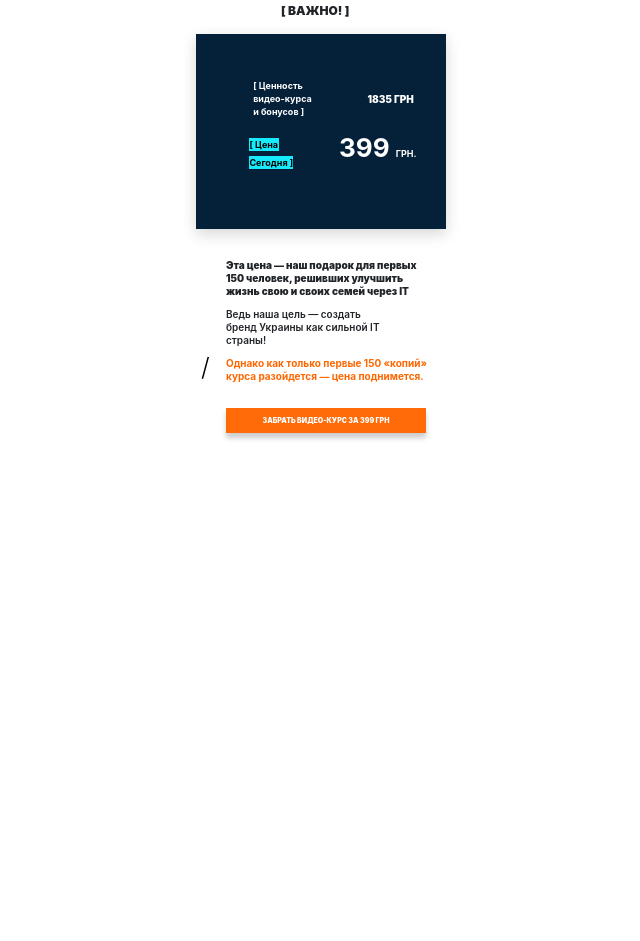
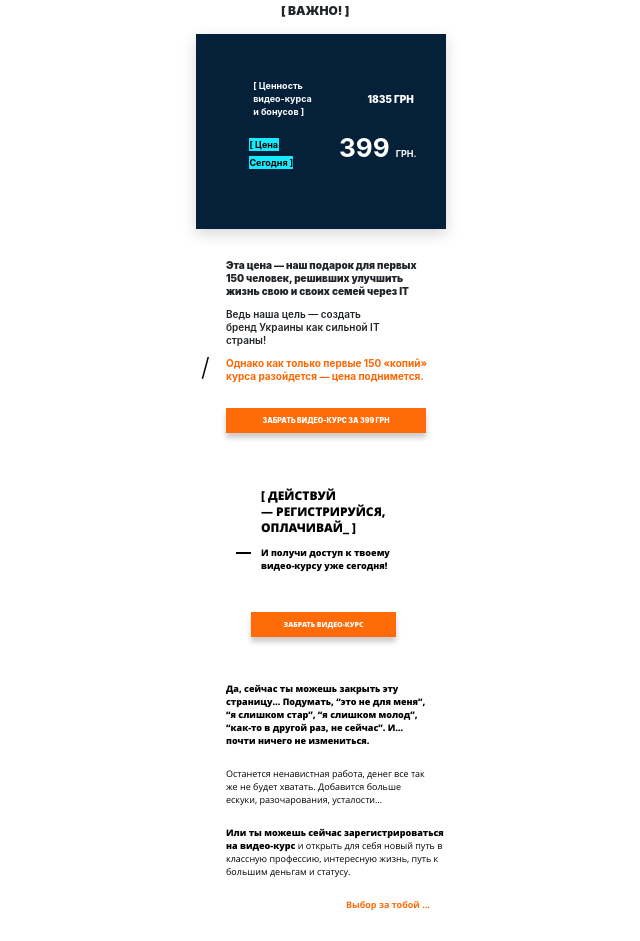
Before and after one commit to arthurtheking/tripwire, a website: page src/index.html in a window 1280 px wide. Shown: the part 10774-11715 px from the top of the page, without its empty margins (319-959 px from the left). Before the commit the page ends 11247 px from the top, so only its background shows below. Drawn offline with Linux system fonts and the light colour scheme; files that its build step writes are made by us from their sources.

Commit message:
added sec 19 320

```diff
--- a/src/index.html
+++ b/src/index.html
@@ -374,7 +374,7 @@
                     <label class="email_q_label">E-mail</label> <br>
                     <input class="email_q" type="email" required placeholder="Адрес электронного ящика">
                 </form>
-                <a class="link_buy_q" href="">Приобрести видео-курс</a>
+                <a class="link_buy_q" href="#">Приобрести видео-курс</a>
             </article>
         </div>
     </div>
@@ -396,6 +396,17 @@
             <a class="link_buy_r" href="#">Забрать видео-курс за 399 грн</a>
         </div>
     </div>
+    <div class="wrapper_s">
+        <div class="container_s">
+            <h3 class="title_s">[ Действуй <br> — регистрируйся, оплачивай_ ]</h3>
+            <h5 class="subtitle_s">И получи доступ к твоему видео-курсу уже сегодня! </h5>
+            <a class="link_buy_s" href="#">Забрать видео-курс</a>
+            <p class="text_s_primary">Да, сейчас ты можешь закрыть эту страницу… Подумать, “это не для меня”, “я слишком стар”, “я слишком молод”, “как-то в другой раз, не сейчас”. И… почти ничего не измениться. </p>
+            <p class="text_s_secondary">Останется ненавистная работа, денег все так же не будет хватать. Добавится больше ескуки, разочарования, усталости…</p>
+            <p class="text_s_third"><span>Или ты можешь сейчас зарегистрироваться на видео-курс </span>и открыть для себя новый путь в классную профессию, интересную жизнь, путь к большим деньгам и статусу.</p>
+            <p class="text_s_last">Выбор за тобой …</p>
+        </div>
+    </div>
 </body>
 <!--Области тьмы
     Исходный код
--- a/src/sass/components/_section_r.scss
+++ b/src/sass/components/_section_r.scss
@@ -7,7 +7,7 @@
     width: 300px;
     margin-left: auto;
     margin-right: auto;
-    padding-bottom: 40px;
+    padding-bottom: 55px;
 }
 .title_r {
     font-size: 12px;
--- /dev/null
+++ b/src/sass/components/_section_s.scss
@@ -0,0 +1,94 @@
+.wrapper_s {
+    min-width: 320px;
+    color: #000000;
+    font-family: 'Open Sans', sans-serif;
+}
+.container_s {
+    width: 300px;
+    margin-left: auto;
+    margin-right: auto;
+    padding-bottom: 30px;
+}
+.title_s {
+    font-size: 12px;
+    line-height: 16px;
+    font-weight: 900;
+    text-transform: uppercase;
+    width: 130px;
+    margin-left: 90px;
+    margin-bottom: 10px;
+}
+.subtitle_s {
+    font-size: 9px;
+    line-height: 13px;
+    font-weight: 900;
+    width: 150px;
+    margin-left: 90px;
+    position: relative;
+    margin-bottom: 40px;
+}
+.subtitle_s::before {
+    content: '';
+    width: 15px;
+    position: absolute;
+    top: 6px;
+    left:-25px;
+    border-bottom: 2px solid #000;
+}
+.link_buy_s {
+    width: 145px;
+    margin-left: 80px;
+    margin-right: auto;
+    margin-bottom: 45px;
+    height: 25px;
+    font-size: 7px;
+    line-height: 25px;
+    text-transform: uppercase;
+    text-align: center;
+    font-weight: 900;
+    display: inline-block;
+    color: #ffffff;
+    background-color: #ff6b08;
+    transition-duration: 0.3s;
+    box-shadow: 0 5px 5px 0 rgba(0,0,0,.2);
+}
+.link_buy_s:hover {
+    color: #fff;
+    background-color: #11a8b6;
+    text-decoration: none;
+}
+.text_s_primary {
+    width: 200px;
+    margin-left: 55px;
+    margin-bottom: 20px;
+    font-size: 9px;
+    line-height: 13px;
+    font-weight: 900;
+}
+.text_s_secondary {
+    width: 200px;
+    margin-left: 55px;
+    margin-bottom: 20px;
+    font-size: 9px;
+    line-height: 13px;
+    font-weight: 400;
+}
+.text_s_third {
+    width: 220px;
+    margin-left: 55px;
+    margin-bottom: 20px;
+    font-size: 9px;
+    line-height: 13px;
+    font-weight: 400;
+}
+.text_s_third>span {
+    font-weight: 900;
+}
+.text_s_last {
+    font-size: 9px;
+    line-height: 13px;
+    font-weight: 700;
+    color: #ff6b08;
+    margin-left: 175px;
+    margin-bottom: 0;
+}
--- a/src/sass/main.scss
+++ b/src/sass/main.scss
@@ -21,3 +21,4 @@
 @import "./components/_section_p.scss";
 @import "./components/_section_q.scss";
 @import "./components/_section_r.scss";
+@import "./components/_section_s.scss";
```
Also changed, not shown: build/css/stylesheet.css, build/index.html.
